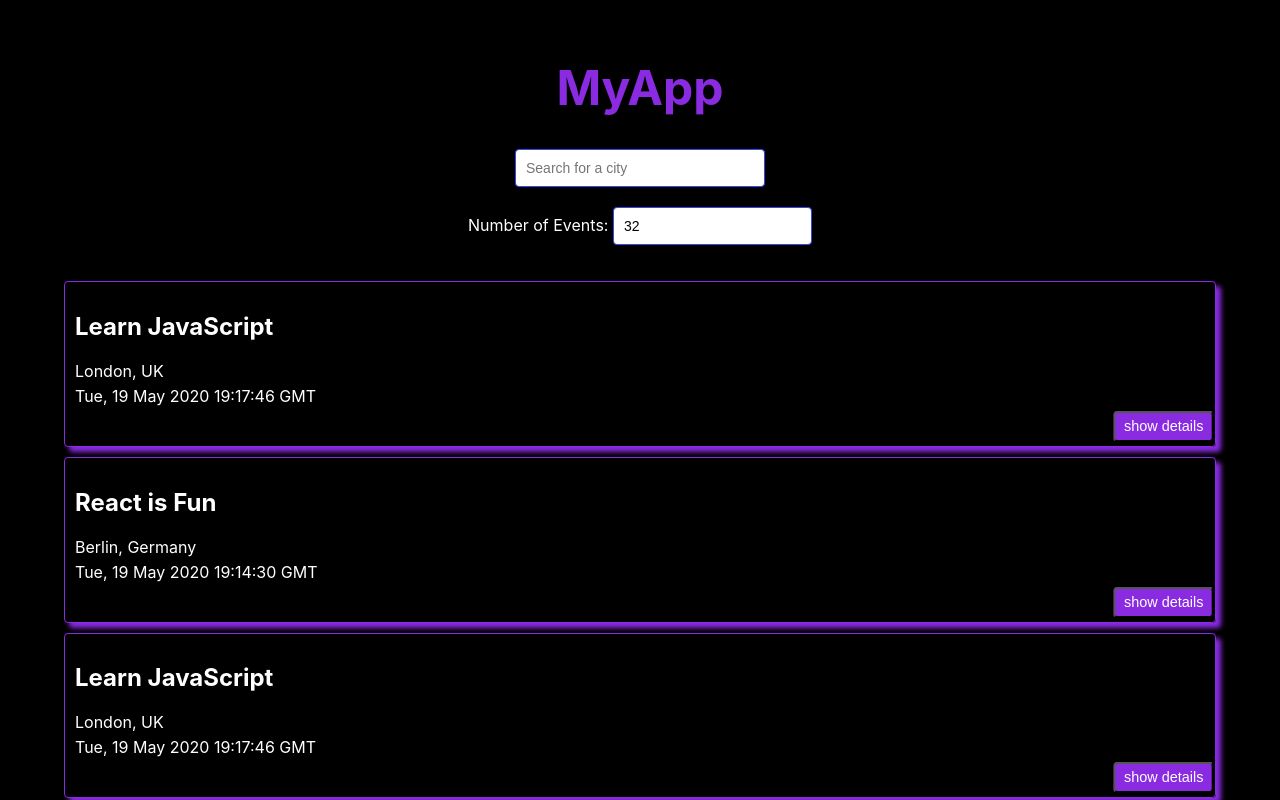
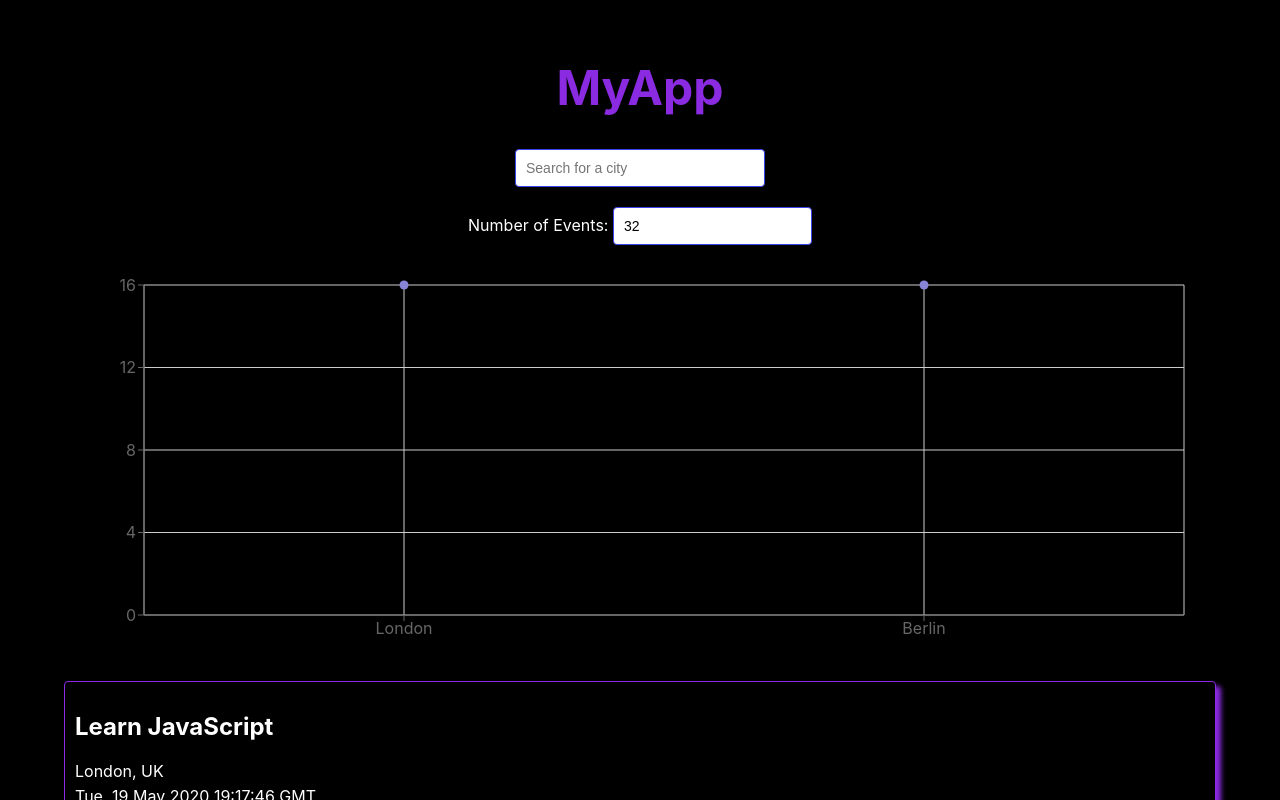
Before and after one commit to Priyankareddy-nalla/myApp, a React (Create React App) app: page / in a window 1280 px wide. Shown: the top 800 px of the page. Built offline with nearby package versions, Linux system fonts and the light colour scheme; what atatus-spa would draw is missing.

Commit message:
Adding charts to app

```diff
--- a/package.json
+++ b/package.json
@@ -12,6 +12,7 @@
     "react": "^18.2.0",
     "react-dom": "^18.2.0",
     "react-scripts": "5.0.1",
+    "recharts": "^2.12.6",
     "web-vitals": "^2.1.4",
     "workbox-background-sync": "^6.6.0",
     "workbox-broadcast-update": "^6.6.0",
--- a/src/App.js
+++ b/src/App.js
@@ -5,6 +5,7 @@
 import { extractLocations, getEvents } from './api';
 import './App.css';
 import { InfoAlert, ErrorAlert, WarningAlert } from './components/Alert';
+import CityEventsChart from './components/CityEventsChart';
 
 
 
@@ -18,7 +19,7 @@
   const [errorAlert, setErrorAlert] = useState("");
   const [warningAlert, setWarningAlert] = useState("");
 
-//WarningAlert
+  //WarningAlert
   useEffect(() => {
     let infoText;
     if (navigator.onLine) {
@@ -56,6 +57,8 @@
       <NumberOfEvents currentNOE={currentNOE}
         setCurrentNOE={setCurrentNOE}
         setErrorAlert={setErrorAlert} />
+      <CityEventsChart allLocations={allLocations}
+        events={events} />
       <EventList events={events} />
     </div>
   );
--- /dev/null
+++ b/src/components/CityEventsChart.js
@@ -0,0 +1,44 @@
+import { useState, useEffect } from 'react';
+import {
+    ScatterChart, Scatter, XAxis, YAxis, CartesianGrid, Tooltip, ResponsiveContainer
+} from 'recharts';
+
+const CityEventsChart = ({ allLocations, events }) => {
+    const [data, setData] = useState([]);
+
+    useEffect(() => {
+        setData(getData());
+    }, [`${events}`]);
+
+    const getData = () => {
+        const data = allLocations.map((location) => {
+            const count = events.filter((event) => event.location === location).length
+            const city = location.split(', ')[0]
+            return { city, count };
+        })
+        return data;
+    };
+
+
+    return (
+        <ResponsiveContainer width="99%" height={400}>
+            <ScatterChart
+                margin={{
+                    top: 20,
+                    right: 20,
+                    bottom: 20,
+                    left: 20,
+                }}
+            >
+                <CartesianGrid />
+                <XAxis type="category" dataKey="city" name="City" />
+                <YAxis type="number" dataKey="count" name="Number of events" allowDecimals={false} />
+                <Tooltip cursor={{ strokeDasharray: '3 3' }} />
+                <Scatter name="A school" data={data} fill="#8884d8" />
+            </ScatterChart>
+        </ResponsiveContainer>
+    );
+}
+
+
+export default CityEventsChart;
```
Also changed, not shown: 1 other file (tests, documents, lock files or other folders).
